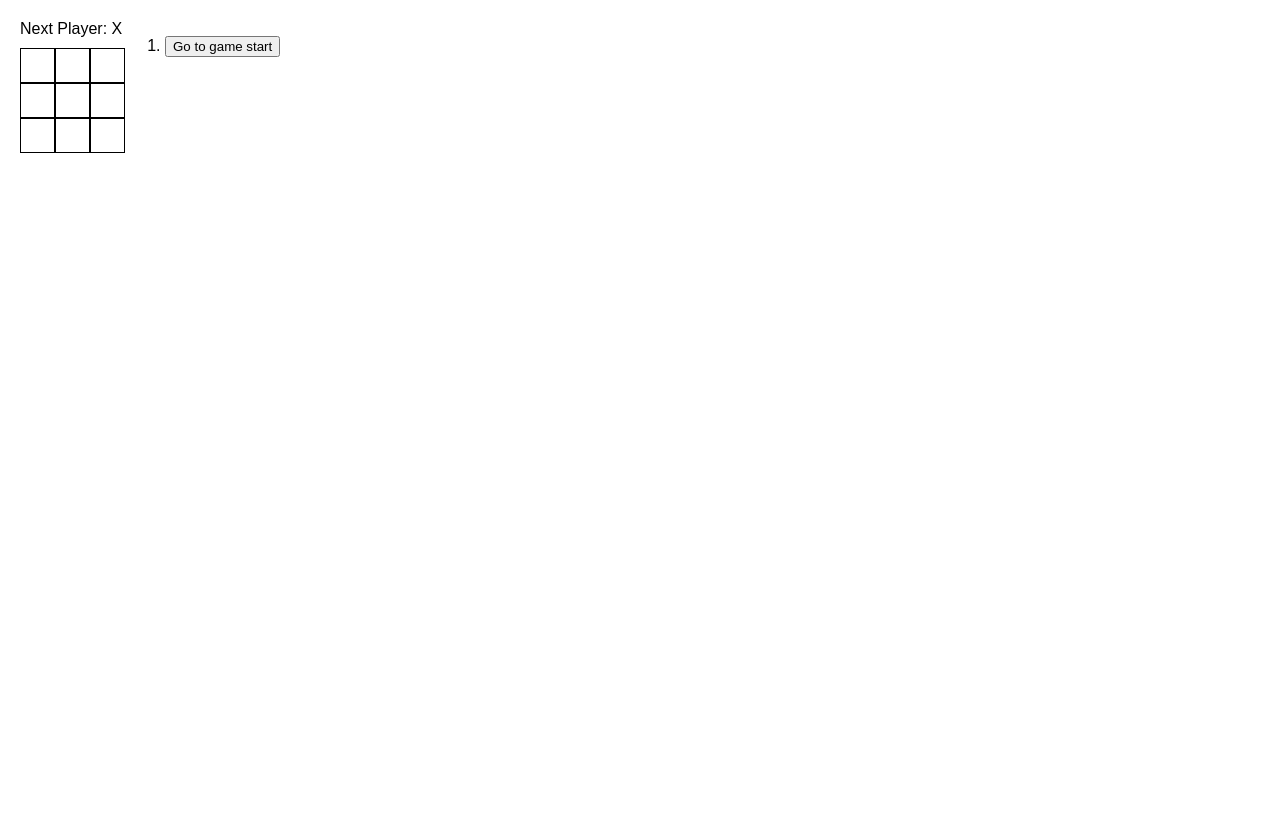
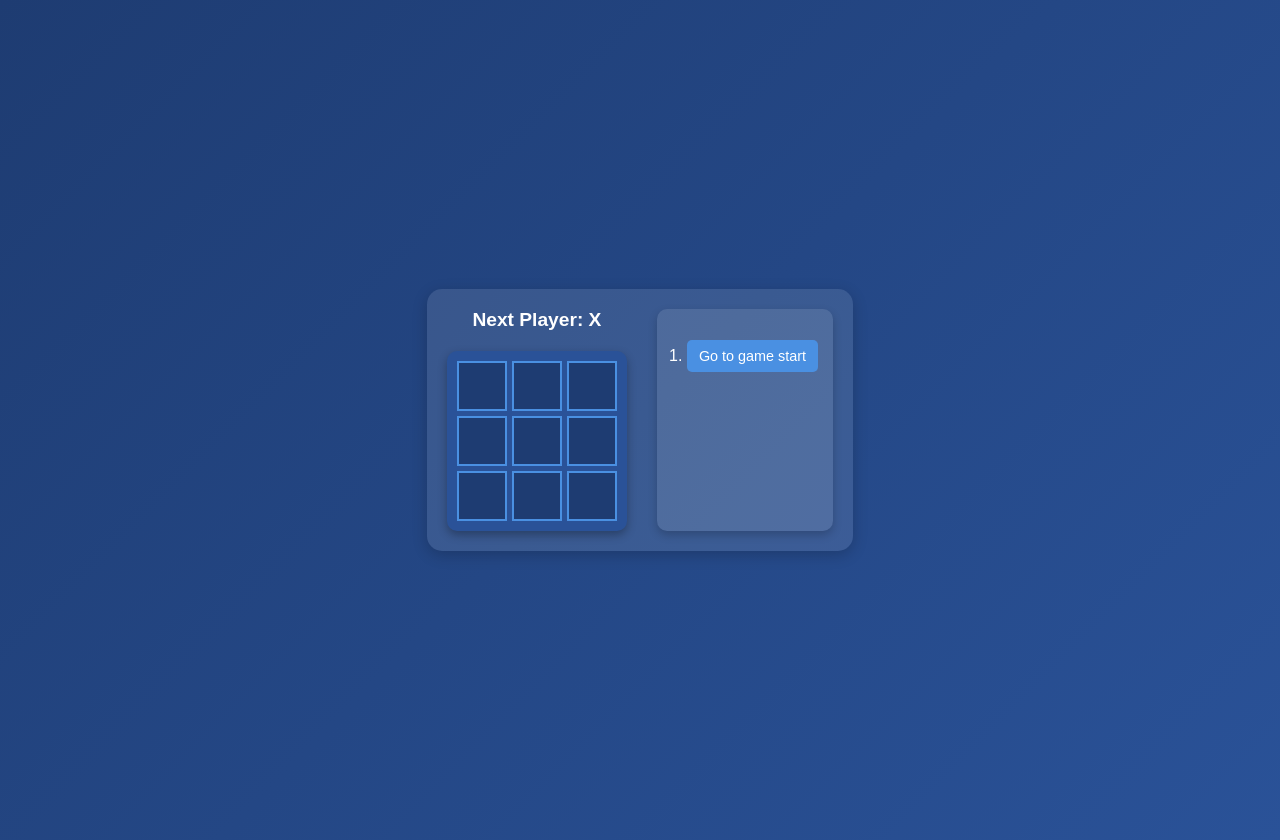
Before and after one commit to septianhadinugroho/tictactoe-react, a React (Vite) app: page / in a window 1280 px wide. Before the commit the page ends 800 px from the top, so only its background shows below. Built offline with nearby package versions, Linux system fonts and the light colour scheme.

Commit message:
enhance styling for game interface

```diff
--- a/src/index.css
+++ b/src/index.css
@@ -3,32 +3,96 @@
 }
 
 body {
-  font-family: sans-serif;
+  font-family: 'Arial', sans-serif;
   margin: 20px;
   padding: 0;
+  background: linear-gradient(135deg, #1e3c72, #2a5298);
+  color: white;
+  display: flex;
+  justify-content: center;
+  align-items: center;
+  min-height: 100vh;
 }
 
 .square {
-  width: 35px;
-  height: 35px;
-  border: 1px solid black;
-  background-color: white;
-  font-size: 1.2rem;
+  width: 50px;
+  height: 50px;
+  border: 2px solid #4a90e2;
+  background-color: #1e3c72;
+  font-size: 1.5rem;
   font-weight: bold;
   cursor: pointer;
+  color: white;
+  display: flex;
+  justify-content: center;
+  align-items: center;
+  transition: background-color 0.3s, transform 0.2s;
+}
+
+.square:hover {
+  background-color: #4a90e2;
+  transform: scale(1.1);
 }
 
 .board {
   display: flex;
   flex-wrap: wrap;
-  width: 105px;
-  height: 105px;
+  width: 180px;
+  height: 180px;
+  gap: 5px;
+  background-color: #2a5298;
+  padding: 10px;
+  border-radius: 10px;
+  box-shadow: 0 4px 10px rgba(0, 0, 0, 0.3);
 }
 
 .status {
-  margin-bottom: 10px;
+  margin-bottom: 20px;
+  font-size: 1.2rem;
+  font-weight: bold;
+  text-align: center;
+  color: #fff;
 }
 
 .game {
   display: flex;
+  gap: 30px;
+  background-color: rgba(255, 255, 255, 0.1);
+  padding: 20px;
+  border-radius: 15px;
+  box-shadow: 0 4px 15px rgba(0, 0, 0, 0.2);
+  max-width: 450px;
+  flex-direction: row;
+  width: 100%;
 }
+
+.game-info {
+  background-color: rgba(255, 255, 255, 0.1);
+  padding: 15px;
+  border-radius: 10px;
+  box-shadow: 0 4px 10px rgba(0, 0, 0, 0.2);
+}
+
+.game-info ol {
+  padding-left: 15px;
+}
+
+.game-info li {
+  margin-bottom: 10px;
+}
+
+.game-info button {
+  background-color: #4a90e2;
+  border: none;
+  color: white;
+  padding: 8px 12px;
+  border-radius: 5px;
+  cursor: pointer;
+  font-size: 0.9rem;
+  transition: background-color 0.3s, transform 0.2s;
+}
+
+.game-info button:hover {
+  background-color: #357abd;
+  transform: scale(1.05);
+}
```
